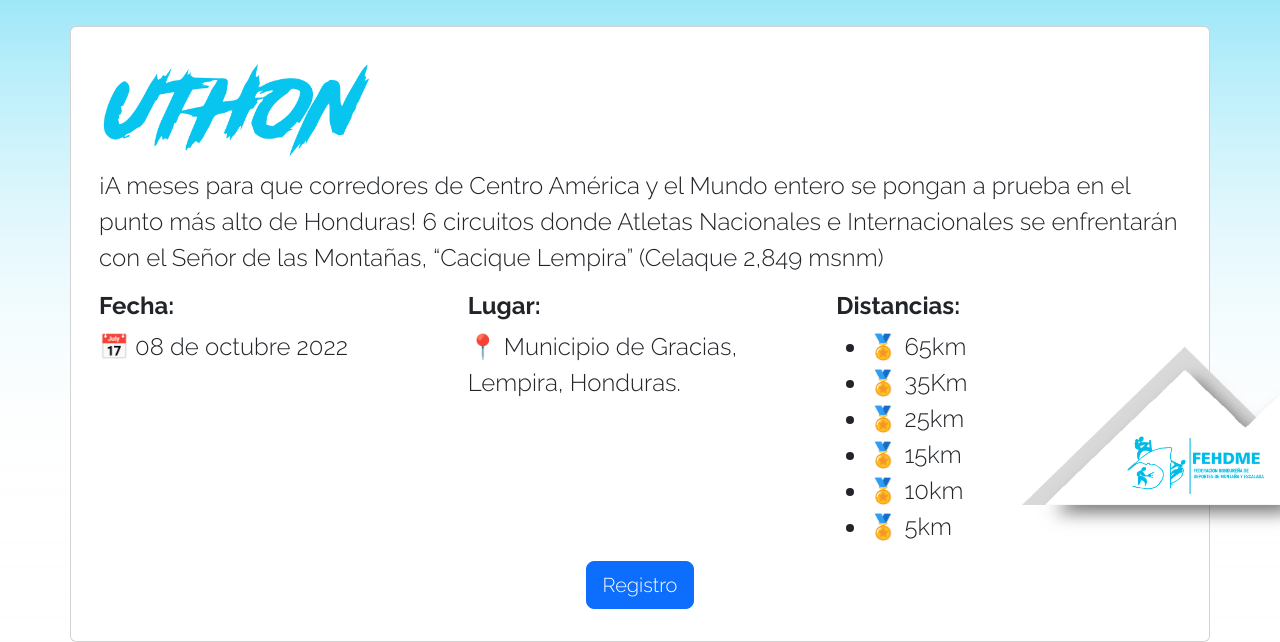
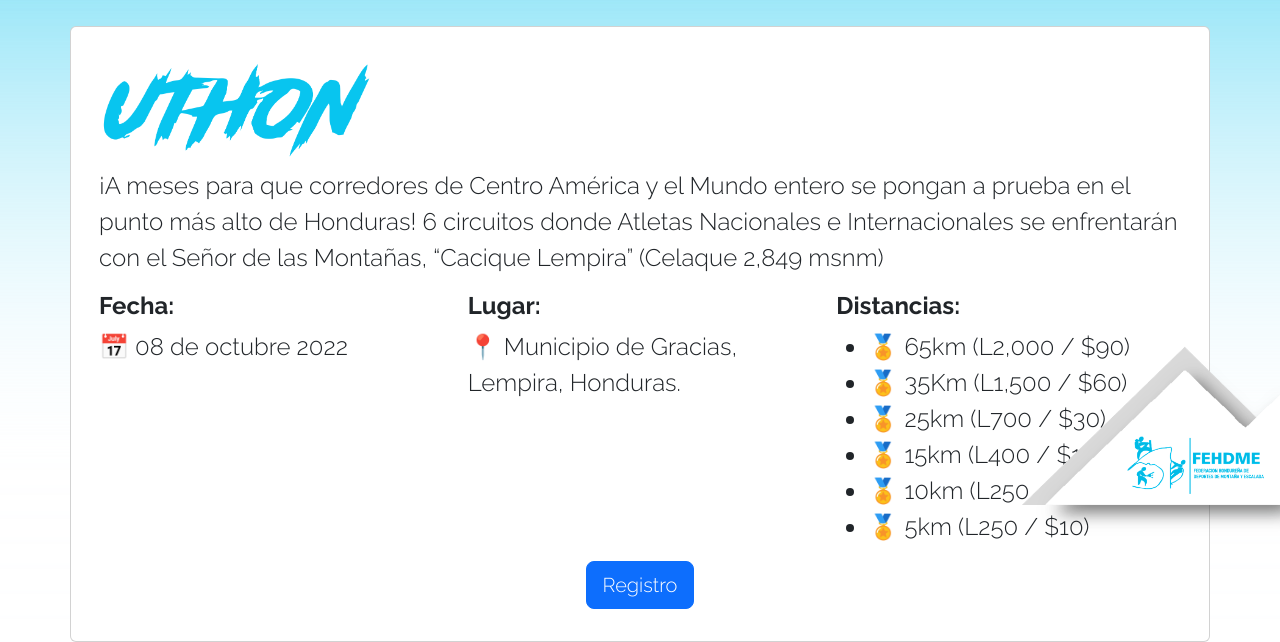
Before and after one commit to YamilG/uthon2022, a plain HTML site: page index.html in a window 1280 px wide. Shown: the part 296-938 px from the top of the page. Drawn offline with nearby package versions, Linux system fonts and the light colour scheme.

Commit message:
Update index.html
added price details

```diff
--- a/index.html
+++ b/index.html
@@ -55,12 +55,12 @@
               <div class="col">
                 <h4>Distancias:</h4>
                 <ul>
-                  <li>🏅 65km</li>
-                  <li>🏅 35Km</li>
-                  <li>🏅 25km</li>
-                  <li>🏅 15km</li>
-                  <li>🏅 10km</li>
-                  <li>🏅 5km</li>
+                  <li>🏅 65km (L2,000 / $90)</li>
+                  <li>🏅 35Km (L1,500 / $60)</li>
+                  <li>🏅 25km (L700 / $30)</li>
+                  <li>🏅 15km (L400 / $15)</li>
+                  <li>🏅 10km (L250 / $10)</li>
+                  <li>🏅 5km (L250 / $10)</li>
                 </ul>
               </div>
             </div>
```
